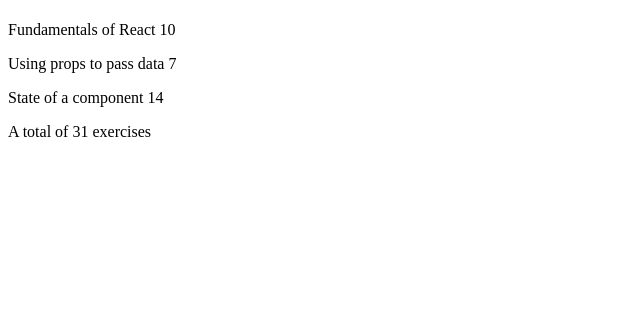
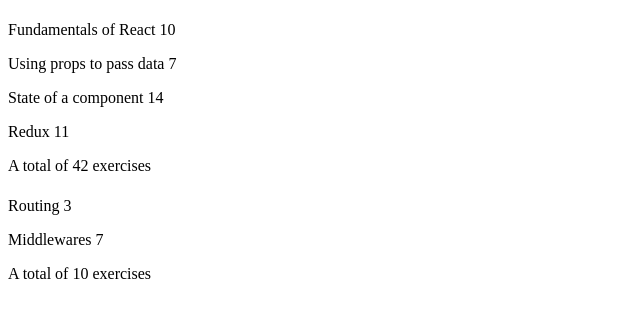
Before and after one commit to ravi0131/course-information, a React (Vite) app: page / in a window 1280 px wide. Shown: the top 318 px of the page, without its empty margins (0-640 px from the left). Built offline with nearby package versions, Linux system fonts and the light colour scheme.

Commit message:
exercise 2.4

```diff
--- a/src/App.jsx
+++ b/src/App.jsx
@@ -1,9 +1,10 @@
 import Course from './components/Course'
 
 const App = () => {
-  const course = {
+  const courses = [
+    {
+      name: 'Half Stack application development',
       id: 1,
-    name: 'Half Stack application development',
       parts: [
         {
           name: 'Fundamentals of React',
@@ -19,11 +20,37 @@
           name: 'State of a component',
           exercises: 14,
           id: 3
+        },
+        {
+          name: 'Redux',
+          exercises: 11,
+          id: 4
+        }
+      ]
+    },
+    {
+      name: 'Node.js',
+      id: 2,
+      parts: [
+        {
+          name: 'Routing',
+          exercises: 3,
+          id: 1
+        },
+        {
+          name: 'Middlewares',
+          exercises: 7,
+          id: 2
         }
       ]
     }
+  ]
 
-  return <Course course={course} />
+  return (
+    <div>
+      {courses.map(course => <Course course={course}/>)}
+    </div>
+  )
 }
 
 export default App
```
Lines whose indentation alone changed are shown as unchanged.
